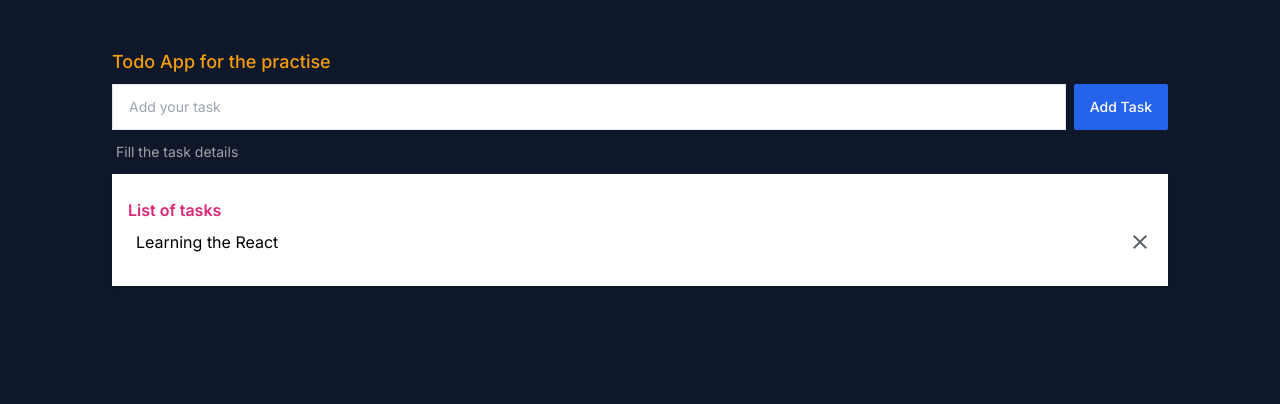
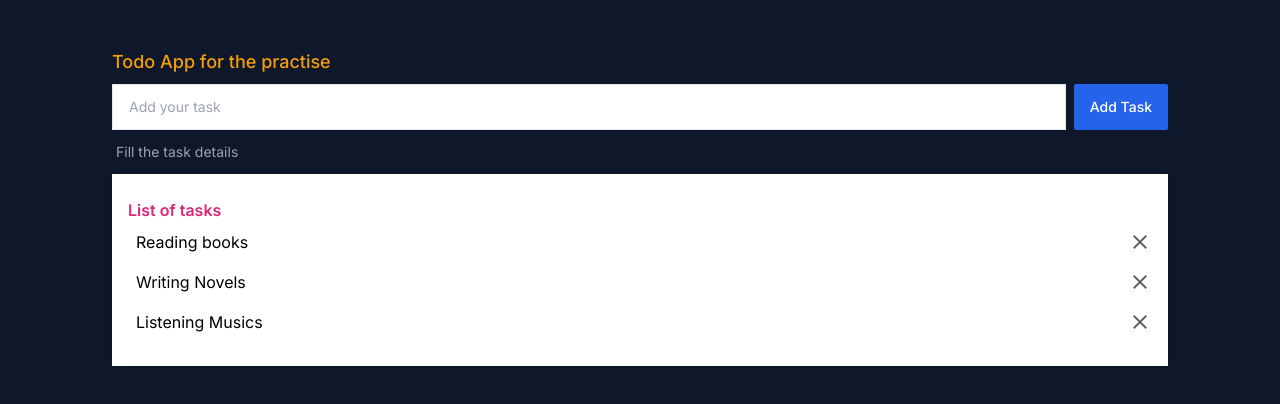
Before and after one commit to AnwardeenM/Revisions, a React (Vite) app in the folder To-do/: page / in a window 1280 px wide. Shown: the top 404 px of the page. Built offline with nearby package versions, Linux system fonts and the light colour scheme.

Commit message:
add the parameter attribute to the component

```diff
--- a/To-do/src/Components/Todo.jsx
+++ b/To-do/src/Components/Todo.jsx
@@ -26,7 +26,9 @@ const Todo = () => {
 
                 {/* list of items */}
 
-                <TodoItem />
+                <TodoItem text="Reading books" />
+                <TodoItem text="Writing Novels" />
+                <TodoItem text="Listening Musics" />
 
                 {/* End of the list */}
             </fieldset>
--- a/To-do/src/Components/TodoItem.jsx
+++ b/To-do/src/Components/TodoItem.jsx
@@ -1,10 +1,10 @@
 import React from 'react'
 
-export const TodoItem = () => {
+export const TodoItem = ({text}) => {
   return (
     <>
      <div className='flex items-center justify-between gap-2'>
-        <label className='hover:bg-slate-100 flex-1 p-2 rounded-md cursor-pointer select-none'>Learning the React</label>
+        <label className='hover:bg-slate-100 flex-1 p-2 rounded-md cursor-pointer select-none'>{text}</label>
         <div>
             <svg className='hover:fill-red-700' xmlns="http://www.w3.org/2000/svg" height="24px" viewBox="0 -960 960 960" width="24px" fill="#5f6368"><path d="m256-200-56-56 224-224-224-224 56-56 224 224 224-224 56 56-224 224 224 224-56 56-224-224-224 224Z"/></svg>
         </div>
```
